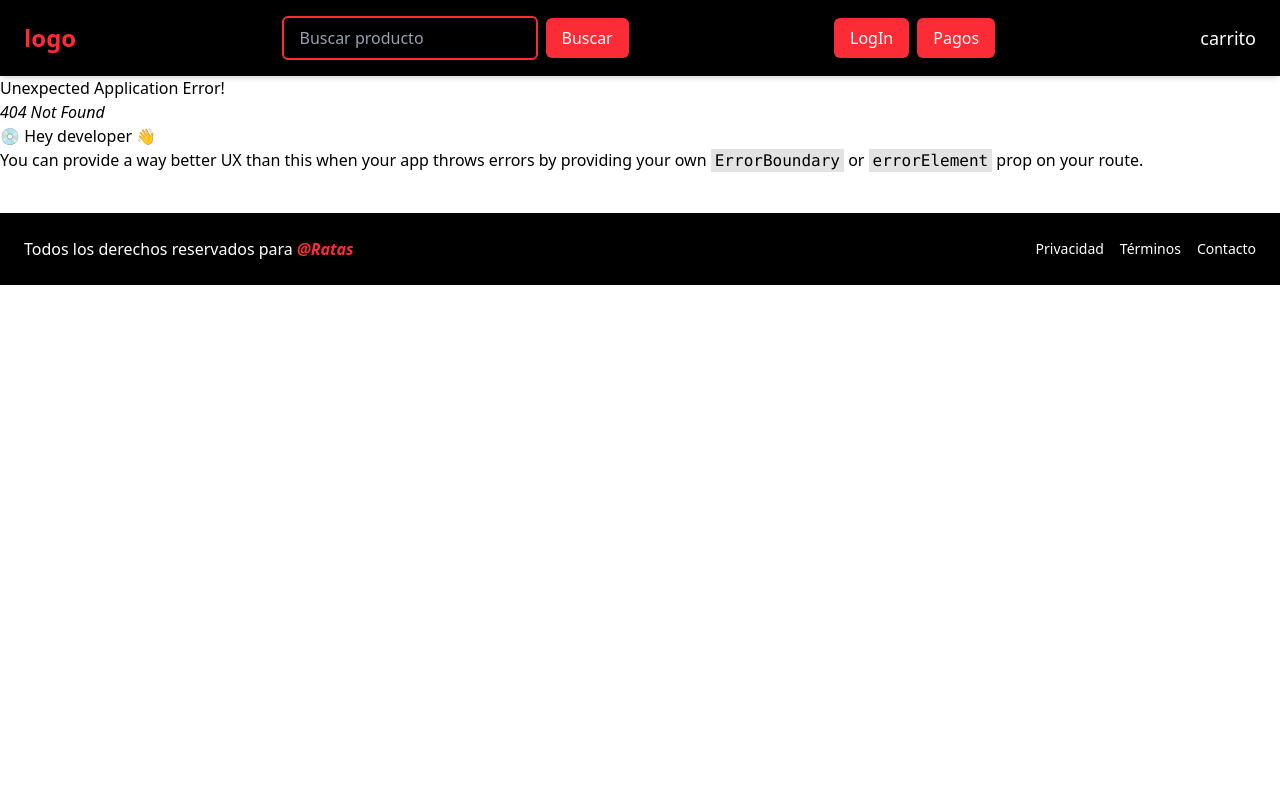
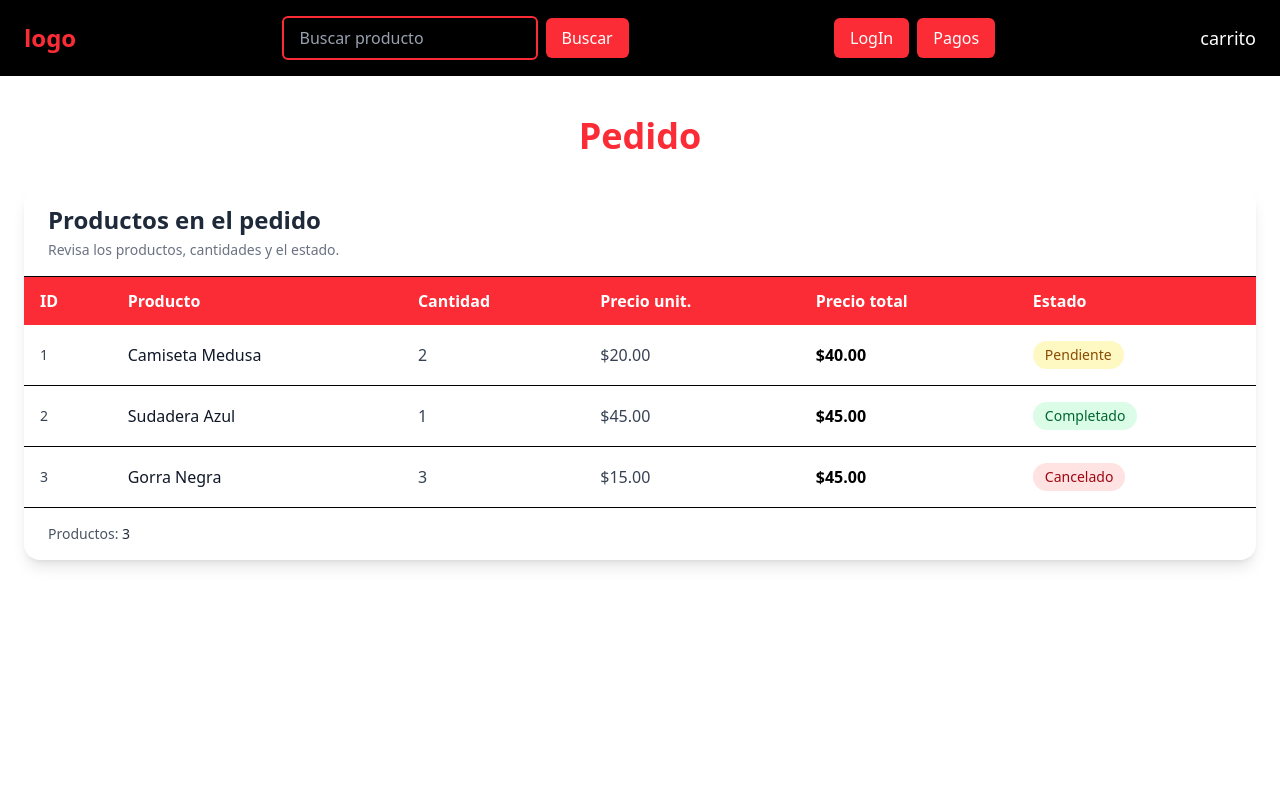
Before and after one commit to LuisDDB/Tienda-react, a React (Vite) app: page /pedido in a window 1280 px wide. Before the commit this address had no page. Shown: the top 800 px of the page. Built offline with nearby package versions, Linux system fonts and the light colour scheme.

Commit message:
Se agrego la seccion de pedidos, donde el cliente podra ver su pedido.

```diff
--- /dev/null
+++ b/src/pages/Pedido.jsx
@@ -0,0 +1,89 @@
+import React from "react";
+
+const Pedido = () => {
+  // Datos de ejemplo (reemplaza con tu backend cuando quieras)
+  const pedidos = [
+    { id: 1, nombre: "Camiseta Medusa", cantidad: 2, precio: 20, estado: "Pendiente" },
+    { id: 2, nombre: "Sudadera Azul",  cantidad: 1, precio: 45, estado: "Completado" },
+    { id: 3, nombre: "Gorra Negra",     cantidad: 3, precio: 15, estado: "Cancelado" },
+  ];
+
+  // Función para formatear moneda (opcional)
+  const formatoMoneda = (n) => `$${Number(n).toFixed(2)}`;
+
+  // Total general del pedido (suma de totales por producto)
+  const totalGeneral = pedidos.reduce((acc, p) => acc + p.precio * p.cantidad, 0);
+
+  return (
+    <div className="min-h-screen bg-white px-6 py-10">
+      {/* Encabezado tipo tu sitio */}
+      <div className="max-w-7xl mx-auto">
+        <h1 className="text-center text-4xl font-extrabold text-red-500 mb-8">Pedido</h1>
+
+        <div className="bg-white shadow-lg rounded-2xl overflow-hidden">
+          <div className="px-6 py-4 border-b">
+            <h2 className="text-2xl font-semibold text-gray-800">Productos en el pedido</h2>
+            <p className="text-sm text-gray-500 mt-1">Revisa los productos, cantidades y el estado.</p>
+          </div>
+
+          <div className="overflow-x-auto">
+            <table className="w-full min-w-[720px]">
+              <thead className="bg-red-500 text-white">
+                <tr>
+                  <th className="py-3 px-4 text-left">ID</th>
+                  <th className="py-3 px-4 text-left">Producto</th>
+                  <th className="py-3 px-4 text-left">Cantidad</th>
+                  <th className="py-3 px-4 text-left">Precio unit.</th>
+                  <th className="py-3 px-4 text-left">Precio total</th>
+                  <th className="py-3 px-4 text-left">Estado</th>
+                </tr>
+              </thead>
+
+              <tbody className="bg-white">
+                {pedidos.map((p) => (
+                  <tr key={p.id} className="border-b last:border-b-0 hover:bg-gray-50 transition">
+                    <td className="py-4 px-4 text-sm text-gray-700">{p.id}</td>
+
+                    <td className="py-4 px-4">
+                      <div className="font-medium text-gray-900">{p.nombre}</div>
+                    </td>
+
+                    <td className="py-4 px-4 text-gray-700">{p.cantidad}</td>
+
+                    <td className="py-4 px-4 text-gray-700">{formatoMoneda(p.precio)}</td>
+
+                    <td className="py-4 px-4 font-semibold">{formatoMoneda(p.precio * p.cantidad)}</td>
+
+                    <td className="py-4 px-4">
+                      <span
+                        className={
+                          "inline-block px-3 py-1 text-sm font-medium rounded-full " +
+                          (p.estado === "Completado"
+                            ? "bg-green-100 text-green-800"
+                            : p.estado === "Pendiente"
+                            ? "bg-yellow-100 text-yellow-800"
+                            : "bg-red-100 text-red-800")
+                        }
+                      >
+                        {p.estado}
+                      </span>
+                    </td>
+                  </tr>
+                ))}
+              </tbody>
+            </table>
+          </div>
+
+          <div className="px-6 py-4 border-t flex items-center justify-between">
+            <div>
+              <p className="text-sm text-gray-600">Productos: <span className="font-medium text-gray-800">{pedidos.length}</span></p>
+            </div>
+
+          </div>
+        </div>
+      </div>
+    </div>
+  );
+};
+
+export default Pedido;
```
Also changed, not shown: src/App.jsx (+11 -9 lines).
